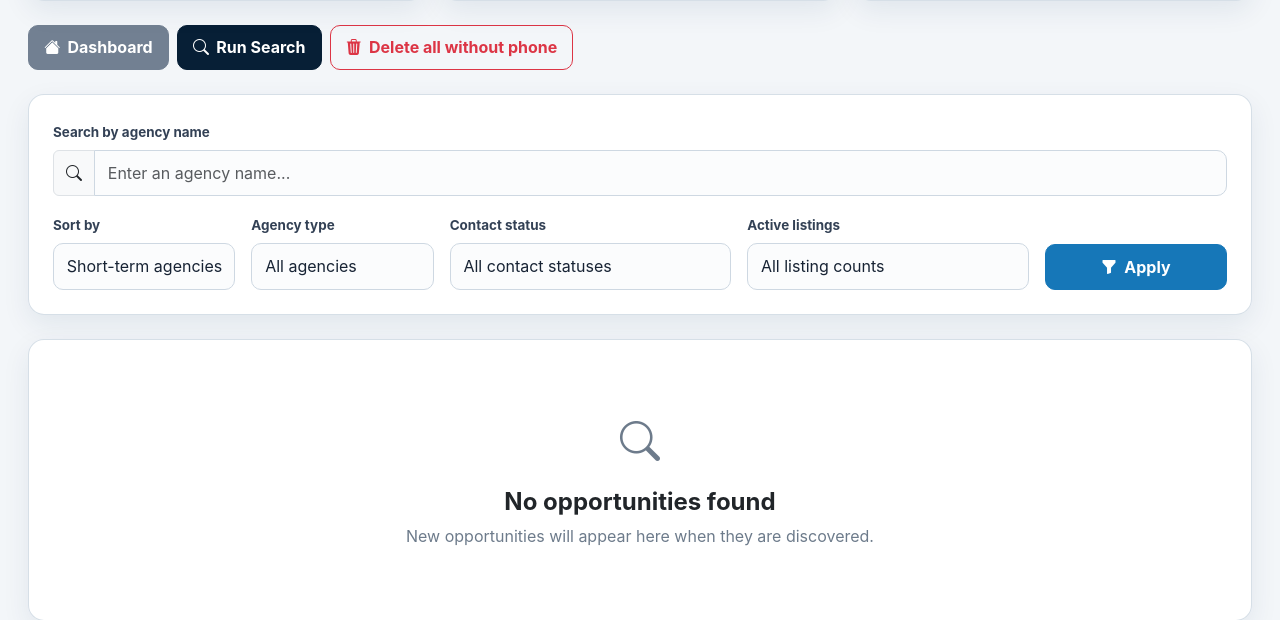
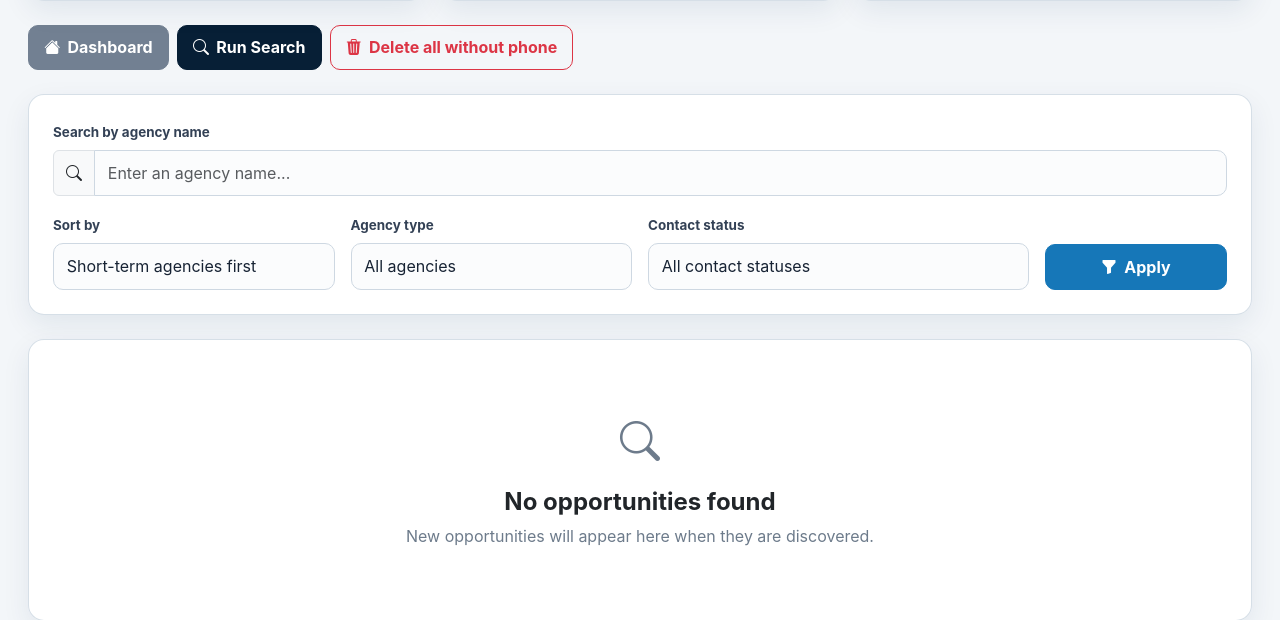
Before and after one commit to danidcr016/owner-acquisition-crm, a Flask app: page /discovery in a window 1280 px wide. Shown: the part 347-967 px from the top of the page. Run offline with Flask 3, Linux system fonts and the light colour scheme; a user stored in the database is signed in; data comes from the database, SQL or seed files in the repository; data that the repository does not hold is empty.

Commit message:
changes v33

```diff
--- a/app.py
+++ b/app.py
@@ -1817,7 +1817,6 @@ def discovery():
     sort_by = request.args.get("sort", "short_term_first").strip()
     contact_filter = request.args.get("contact", "all").strip()
     agency_type = request.args.get("agency_type", "all").strip()
-    listings_filter = request.args.get("active_listings", "all").strip()
     page = max(request.args.get("page", 1, type=int) or 1, 1)
 
     query = DiscoveryLead.query
@@ -1839,28 +1838,6 @@ def discovery():
     records = query.all()
     groups = group_discovery_records(records)
 
-    listing_ranges = {
-        "1_10": (1, 10),
-        "11_25": (11, 25),
-        "26_50": (26, 50),
-        "51_100": (51, 100),
-        "101_250": (101, 250),
-        "251_500": (251, 500),
-        "500_plus": (501, None),
-    }
-    if listings_filter == "unknown":
-        groups = [item for item in groups if item.active_listings is None]
-    elif listings_filter in listing_ranges:
-        minimum, maximum = listing_ranges[listings_filter]
-        groups = [
-            item for item in groups
-            if item.active_listings is not None
-            and item.active_listings >= minimum
-            and (maximum is None or item.active_listings <= maximum)
-        ]
-    else:
-        listings_filter = "all"
-
     def group_sort_value(item):
         members = item.related_records
         has_short_term = any(bool(row.is_short_term) for row in members)
@@ -1871,11 +1848,16 @@ def discovery():
         if sort_by == "newest": return (newest, item.id)
         if sort_by == "oldest": return (oldest, item.id)
         if sort_by == "score_high": return (best_score, newest)
+        active_listings = item.active_listings
         if sort_by == "score_low": return (-best_score, newest)
+        if sort_by == "active_listings_high":
+            return (active_listings is not None, active_listings if active_listings is not None else -1, newest)
+        if sort_by == "active_listings_low":
+            return (active_listings is None, active_listings if active_listings is not None else 10**12, newest)
         if sort_by == "phone_first": return (has_phone, best_score, newest)
         return (has_short_term, has_phone, best_score, newest)
 
-    reverse = sort_by not in {"oldest", "score_low"}
+    reverse = sort_by not in {"oldest", "score_low", "active_listings_low"}
     groups.sort(key=group_sort_value, reverse=reverse)
     per_page = 25
     total_groups = len(groups)
@@ -1896,7 +1878,6 @@ def discovery():
         sort_by=sort_by,
         contact_filter=contact_filter,
         agency_type=agency_type,
-        listings_filter=listings_filter,
         current_user=user,
         agents=get_agents(),
         scan_running=craigslist_scan_status["running"],
--- a/templates/discovery.html
+++ b/templates/discovery.html
@@ -154,12 +154,12 @@
                     <input type="search" id="search" name="search" class="form-control"
                            value="{{ search }}" placeholder="Enter an agency name..." autocomplete="off">
                     {% if search %}
-                    <a href="{{ url_for('discovery', sort=sort_by, contact=contact_filter, agency_type=agency_type, active_listings=listings_filter) }}"
+                    <a href="{{ url_for('discovery', sort=sort_by, contact=contact_filter, agency_type=agency_type) }}"
                        class="btn btn-outline-secondary">Clear</a>
                     {% endif %}
                 </div>
             </div>
-            <div class="col-lg-2 col-md-6">
+            <div class="col-lg-3 col-md-6">
                 <label for="sort" class="form-label">Sort by</label>
                 <select id="sort" name="sort" class="form-select">
                     <option value="short_term_first" {% if sort_by == "short_term_first" %}selected{% endif %}>Short-term agencies first</option>
@@ -168,9 +168,11 @@
                     <option value="oldest" {% if sort_by == "oldest" %}selected{% endif %}>Oldest found first</option>
                     <option value="score_high" {% if sort_by == "score_high" %}selected{% endif %}>Highest score</option>
                     <option value="score_low" {% if sort_by == "score_low" %}selected{% endif %}>Lowest score</option>
+                    <option value="active_listings_high" {% if sort_by == "active_listings_high" %}selected{% endif %}>Active listings: highest first</option>
+                    <option value="active_listings_low" {% if sort_by == "active_listings_low" %}selected{% endif %}>Active listings: lowest first</option>
                 </select>
             </div>
-            <div class="col-lg-2 col-md-6">
+            <div class="col-lg-3 col-md-6">
                 <label for="agency_type" class="form-label">Agency type</label>
                 <select id="agency_type" name="agency_type" class="form-select">
                     <option value="all" {% if agency_type == "all" %}selected{% endif %}>All agencies</option>
@@ -178,7 +180,7 @@
                     <option value="general" {% if agency_type == "general" %}selected{% endif %}>General agencies</option>
                 </select>
             </div>
-            <div class="col-lg-3 col-md-6">
+            <div class="col-lg-4 col-md-8">
                 <label for="contact" class="form-label">Contact status</label>
                 <select id="contact" name="contact" class="form-select">
                     <option value="all" {% if contact_filter == "all" %}selected{% endif %}>All contact statuses</option>
@@ -188,21 +190,7 @@
                     <option value="no_contact_found" {% if contact_filter == "no_contact_found" %}selected{% endif %}>No phone</option>
                 </select>
             </div>
-            <div class="col-lg-3 col-md-6">
-                <label for="active_listings" class="form-label">Active listings</label>
-                <select id="active_listings" name="active_listings" class="form-select">
-                    <option value="all" {% if listings_filter == "all" %}selected{% endif %}>All listing counts</option>
-                    <option value="1_10" {% if listings_filter == "1_10" %}selected{% endif %}>1-10 active listings</option>
-                    <option value="11_25" {% if listings_filter == "11_25" %}selected{% endif %}>11-25 active listings</option>
-                    <option value="26_50" {% if listings_filter == "26_50" %}selected{% endif %}>26-50 active listings</option>
-                    <option value="51_100" {% if listings_filter == "51_100" %}selected{% endif %}>51-100 active listings</option>
-                    <option value="101_250" {% if listings_filter == "101_250" %}selected{% endif %}>101-250 active listings</option>
-                    <option value="251_500" {% if listings_filter == "251_500" %}selected{% endif %}>251-500 active listings</option>
-                    <option value="500_plus" {% if listings_filter == "500_plus" %}selected{% endif %}>500+ active listings</option>
-                    <option value="unknown" {% if listings_filter == "unknown" %}selected{% endif %}>Listing count not available</option>
-                </select>
-            </div>
-            <div class="col-lg-2 col-md-6 d-grid">
+            <div class="col-lg-2 col-md-4 d-grid">
                 <button type="submit" class="btn btn-primary"><i class="bi bi-funnel-fill"></i> Apply</button>
             </div>
         </form>
@@ -312,12 +300,12 @@
             <div class="d-flex justify-content-between align-items-center flex-wrap gap-2">
                 <small class="text-muted">Page {{ pagination.page }} of {{ pagination.pages }} | {{ pagination.total }} matching opportunities</small>
                 <ul class="pagination mb-0">
-                    <li class="page-item {% if not pagination.has_prev %}disabled{% endif %}"><a class="page-link" href="{{ url_for('discovery', page=pagination.prev_num if pagination.has_prev else 1, sort=sort_by, contact=contact_filter, agency_type=agency_type, active_listings=listings_filter, search=search) }}">Previous</a></li>
+                    <li class="page-item {% if not pagination.has_prev %}disabled{% endif %}"><a class="page-link" href="{{ url_for('discovery', page=pagination.prev_num if pagination.has_prev else 1, sort=sort_by, contact=contact_filter, agency_type=agency_type, search=search) }}">Previous</a></li>
                     {% for n in pagination.iter_pages(left_edge=1, right_edge=1, left_current=2, right_current=2) %}
-                        {% if n %}<li class="page-item {% if n == pagination.page %}active{% endif %}"><a class="page-link" href="{{ url_for('discovery', page=n, sort=sort_by, contact=contact_filter, agency_type=agency_type, active_listings=listings_filter, search=search) }}">{{ n }}</a></li>
+                        {% if n %}<li class="page-item {% if n == pagination.page %}active{% endif %}"><a class="page-link" href="{{ url_for('discovery', page=n, sort=sort_by, contact=contact_filter, agency_type=agency_type, search=search) }}">{{ n }}</a></li>
                         {% else %}<li class="page-item disabled"><span class="page-link">...</span></li>{% endif %}
                     {% endfor %}
-                    <li class="page-item {% if not pagination.has_next %}disabled{% endif %}"><a class="page-link" href="{{ url_for('discovery', page=pagination.next_num if pagination.has_next else pagination.pages, sort=sort_by, contact=contact_filter, agency_type=agency_type, active_listings=listings_filter, search=search) }}">Next</a></li>
+                    <li class="page-item {% if not pagination.has_next %}disabled{% endif %}"><a class="page-link" href="{{ url_for('discovery', page=pagination.next_num if pagination.has_next else pagination.pages, sort=sort_by, contact=contact_filter, agency_type=agency_type, search=search) }}">Next</a></li>
                 </ul>
             </div>
         </nav>
```
